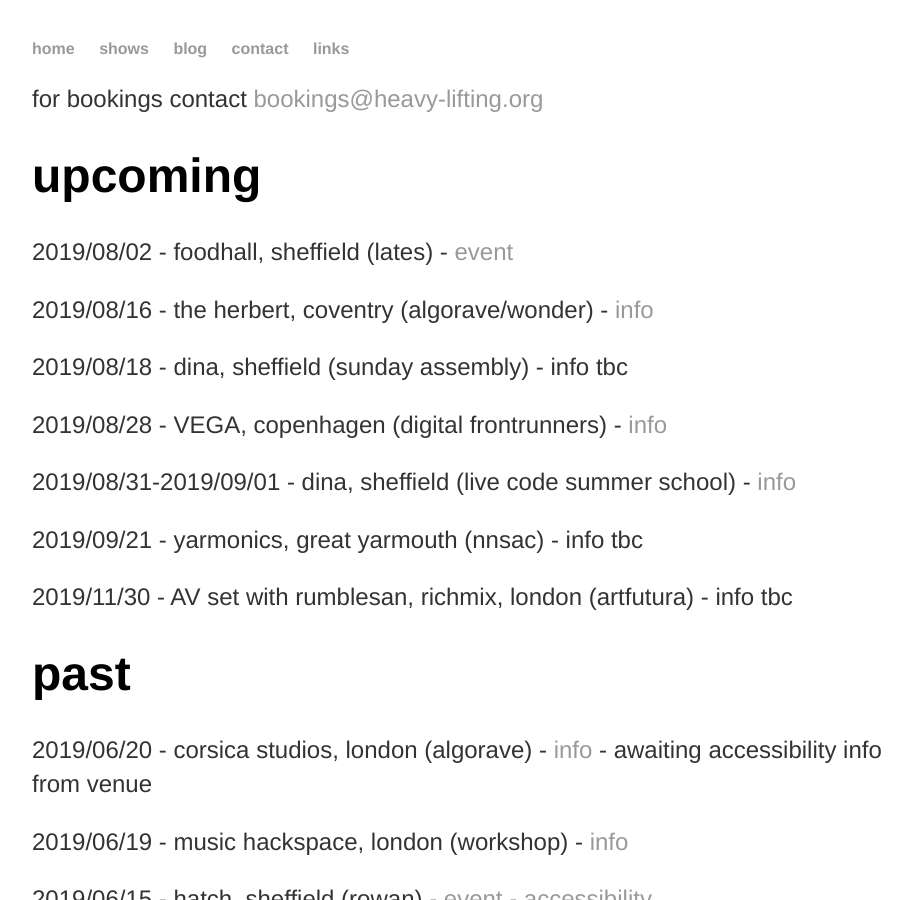
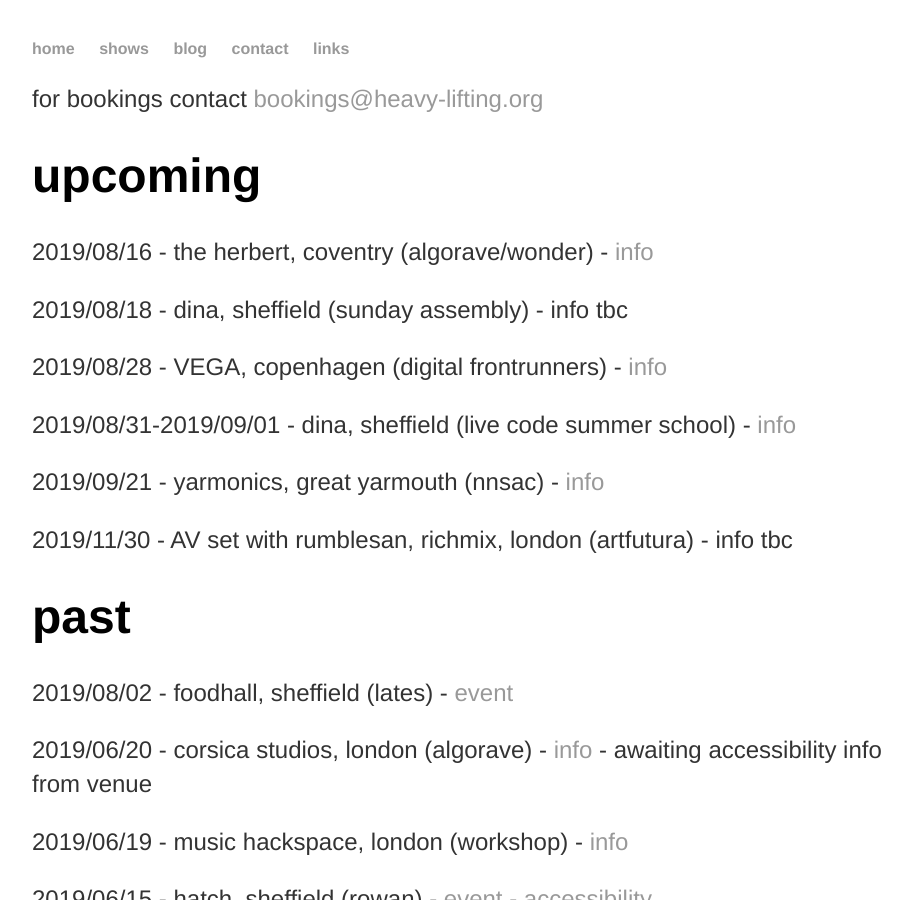
Before and after one commit to heavy-lifting/heavy-lifting.github.io, a Jekyll site: the page built from shows.html, in a window 1280 px wide and 900 px high. Shown: the whole window, without its empty margins (160-1072 px from the left). Built offline with Jekyll 4.4.1, drawn with Linux system fonts in a browser that asks for light colours.

Commit message:
Update shows.html

```diff
--- a/shows.html
+++ b/shows.html
@@ -18,7 +16,7 @@
 
 	<p>2019/08/31-2019/09/01 - dina, sheffield (live code summer school) - <a href="https://livecode-summerschool.github.io/" target="_blank">info</a></p>
 
-	<p>2019/09/21 - yarmonics, great yarmouth (nnsac) - info tbc</p>
+	<p>2019/09/21 - yarmonics, great yarmouth (nnsac) - <a href="https://www.yarmonics.com/festival-2019" target="_blank">info</a></p>
 
 	<p>2019/11/30 - AV set with rumblesan, richmix, london (artfutura) - info tbc</p>
 
```
Also changed, not shown: other parts of shows.html (+2 -2 lines).
